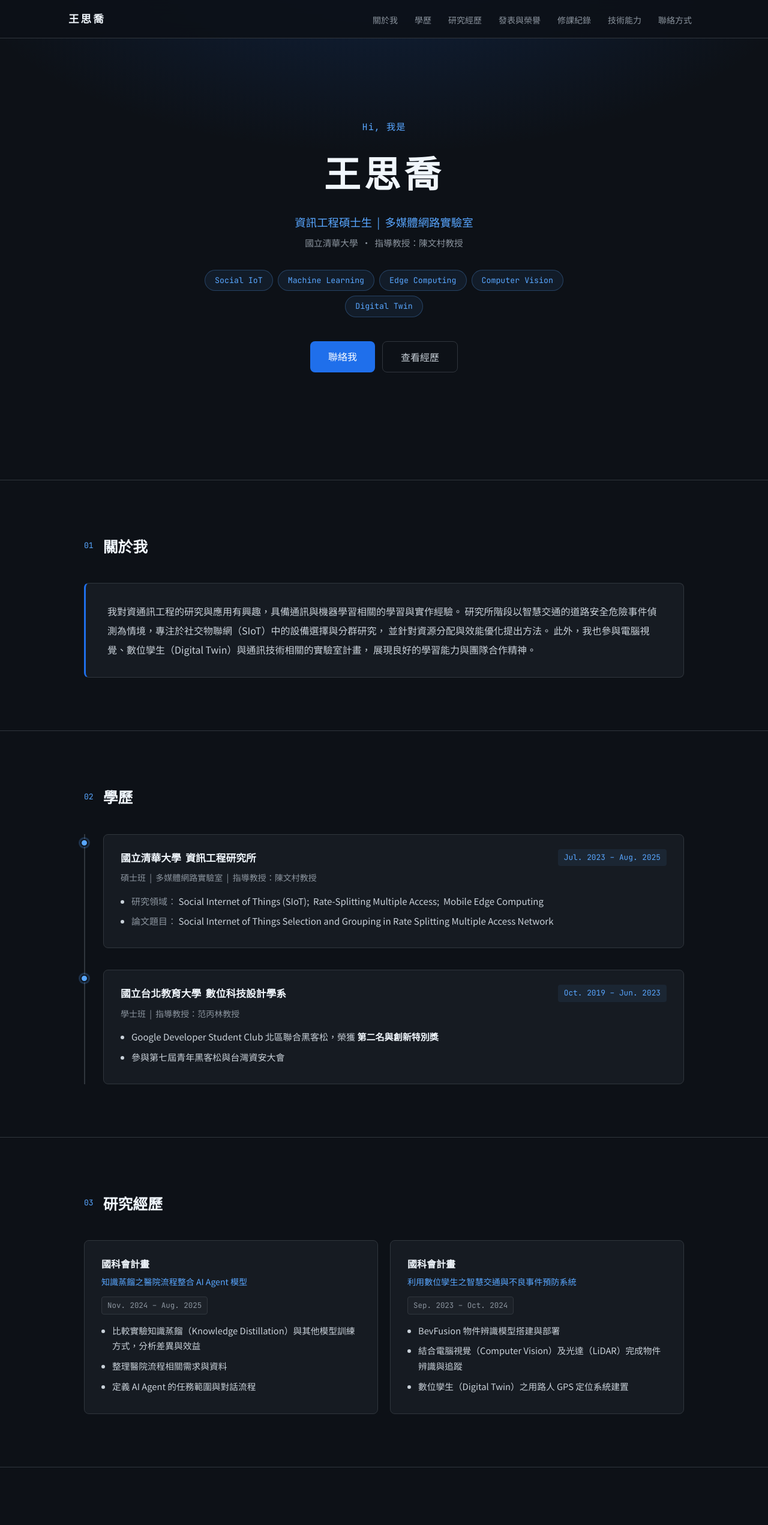
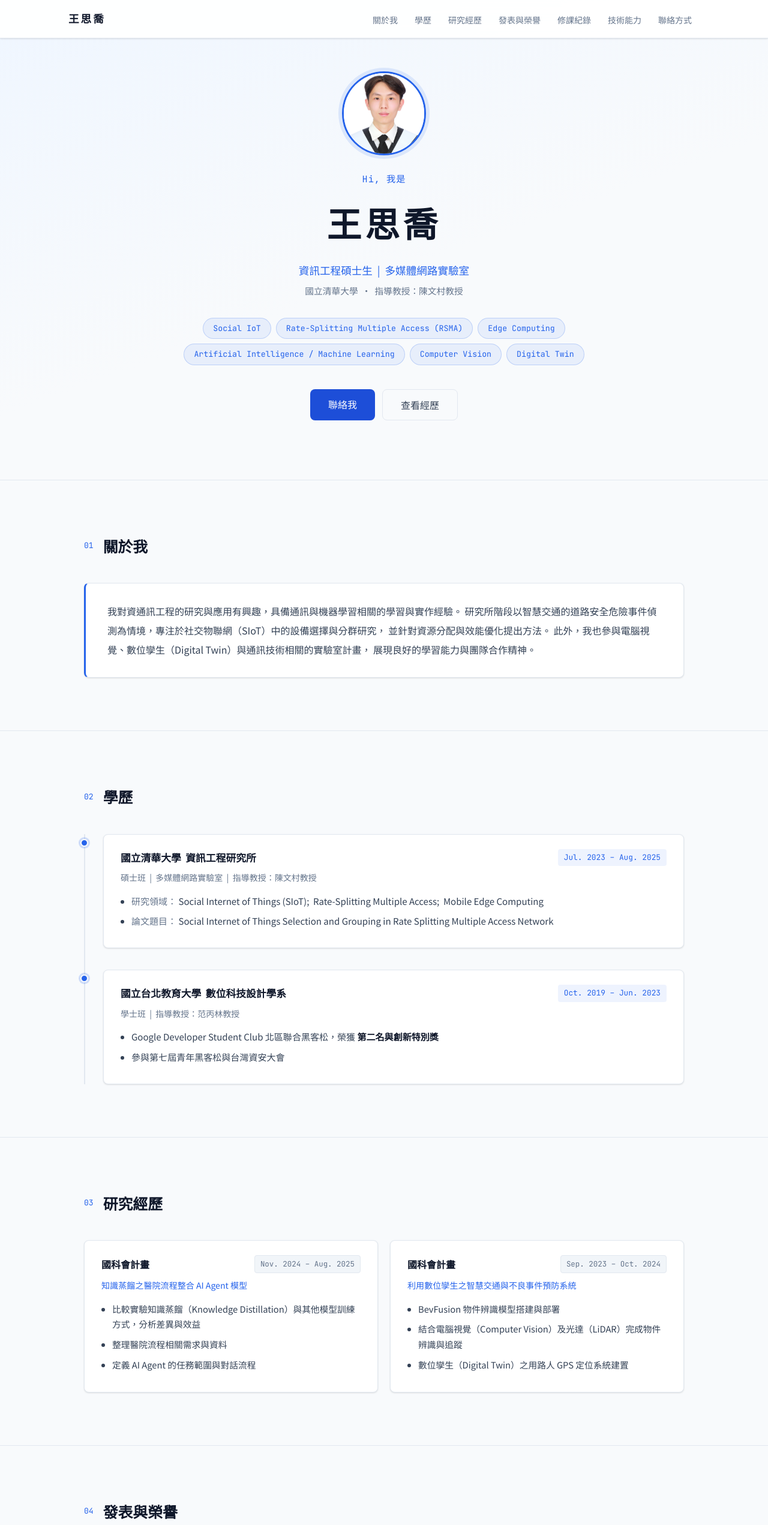
Before and after one commit to marcowang-0423/marco-resume, a plain HTML site: page index.html in a window 1280 px wide. Shown: the top 2543 px of the page at 60% size. Drawn offline with Linux system fonts and the light colour scheme.

Commit message:
Light theme, fix date alignment, add profile photo

```diff
--- a/index.html
+++ b/index.html
@@ -32,14 +32,16 @@
     <!-- ===== Hero ===== -->
     <section id="hero">
         <div class="hero-content">
+            <img class="hero-photo" src="assets/profile.jpg" alt="王思喬" onerror="this.style.display='none'">
             <p class="hero-greeting">Hi, 我是</p>
             <h1 class="hero-name">王思喬</h1>
             <p class="hero-title">資訊工程碩士生 &nbsp;|&nbsp; 多媒體網路實驗室</p>
             <p class="hero-sub">國立清華大學 &nbsp;·&nbsp; 指導教授：陳文村教授</p>
             <div class="hero-badges">
                 <span class="badge">Social IoT</span>
-                <span class="badge">Machine Learning</span>
+                <span class="badge">Rate-Splitting Multiple Access (RSMA)</span>
                 <span class="badge">Edge Computing</span>
+                <span class="badge">Artificial Intelligence / Machine Learning</span>
                 <span class="badge">Computer Vision</span>
                 <span class="badge">Digital Twin</span>
             </div>
@@ -120,12 +122,10 @@
 
                 <div class="exp-card">
                     <div class="exp-header">
-                        <div>
-                            <h3>國科會計畫</h3>
-                            <p class="exp-project">知識蒸餾之醫院流程整合 AI Agent 模型</p>
-                        </div>
+                        <h3>國科會計畫</h3>
                         <span class="exp-date">Nov. 2024 – Aug. 2025</span>
                     </div>
+                    <p class="exp-project">知識蒸餾之醫院流程整合 AI Agent 模型</p>
                     <ul>
                         <li>比較實驗知識蒸餾（Knowledge Distillation）與其他模型訓練方式，分析差異與效益</li>
                         <li>整理醫院流程相關需求與資料</li>
@@ -135,12 +135,10 @@
 
                 <div class="exp-card">
                     <div class="exp-header">
-                        <div>
-                            <h3>國科會計畫</h3>
-                            <p class="exp-project">利用數位孿生之智慧交通與不良事件預防系統</p>
-                        </div>
+                        <h3>國科會計畫</h3>
                         <span class="exp-date">Sep. 2023 – Oct. 2024</span>
                     </div>
+                    <p class="exp-project">利用數位孿生之智慧交通與不良事件預防系統</p>
                     <ul>
                         <li>BevFusion 物件辨識模型搭建與部署</li>
                         <li>結合電腦視覺（Computer Vision）及光達（LiDAR）完成物件辨識與追蹤</li>
--- a/styles.css
+++ b/styles.css
@@ -1,19 +1,21 @@
 /* ===== Variables ===== */
 :root {
-    --bg:         #0d1117;
-    --bg-card:    #161b22;
-    --bg-card2:   #1c2128;
-    --accent:     #58a6ff;
-    --accent-dim: #1f6feb;
-    --text:       #c9d1d9;
-    --text-muted: #8b949e;
-    --heading:    #f0f6fc;
-    --border:     #30363d;
-    --green:      #3fb950;
-    --yellow:     #d29922;
+    --bg:         #f8fafc;
+    --bg-card:    #ffffff;
+    --bg-card2:   #f1f5f9;
+    --accent:     #2563eb;
+    --accent-dim: #1d4ed8;
+    --text:       #334155;
+    --text-muted: #64748b;
+    --heading:    #0f172a;
+    --border:     #e2e8f0;
+    --green:      #16a34a;
+    --yellow:     #b45309;
     --radius:     8px;
     --font:       'Noto Sans TC', sans-serif;
     --mono:       'JetBrains Mono', monospace;
+    --shadow:     0 1px 3px rgba(0,0,0,0.08), 0 1px 2px rgba(0,0,0,0.05);
+    --shadow-md:  0 4px 8px rgba(0,0,0,0.1), 0 2px 4px rgba(0,0,0,0.06);
 }
 
 /* ===== Reset ===== */
@@ -41,10 +43,11 @@ strong { color: var(--heading); }
     top: 0;
     width: 100%;
     height: 64px;
-    background: rgba(13, 17, 23, 0.88);
+    background: rgba(255, 255, 255, 0.92);
     backdrop-filter: blur(12px);
     -webkit-backdrop-filter: blur(12px);
     border-bottom: 1px solid var(--border);
+    box-shadow: var(--shadow);
     z-index: 1000;
 }
 
@@ -82,7 +85,7 @@ strong { color: var(--heading); }
 .nav-links a:hover,
 .nav-links a.active {
     color: var(--accent);
-    background: rgba(88, 166, 255, 0.09);
+    background: rgba(37, 99, 235, 0.08);
     text-decoration: none;
 }
 
@@ -113,12 +116,21 @@ strong { color: var(--heading); }
     justify-content: center;
     text-align: center;
     padding: 80px 24px 60px;
-    background:
-        radial-gradient(ellipse 80% 60% at 50% -10%, rgba(31, 111, 235, 0.18) 0%, transparent 70%),
-        var(--bg);
+    background: linear-gradient(160deg, #eff6ff 0%, #f8fafc 55%);
 }
 
 .hero-content { max-width: 700px; }
+
+.hero-photo {
+    width: 140px;
+    height: 140px;
+    border-radius: 50%;
+    object-fit: cover;
+    object-position: center top;
+    border: 3px solid var(--accent);
+    box-shadow: 0 0 0 6px rgba(37, 99, 235, 0.12);
+    margin-bottom: 20px;
+}
 
 .hero-greeting {
     color: var(--accent);
@@ -129,7 +141,7 @@ strong { color: var(--heading); }
 }
 
 .hero-name {
-    font-size: 3.8rem;
+    font-size: 3.6rem;
     font-weight: 700;
     color: var(--heading);
     letter-spacing: 6px;
@@ -137,7 +149,7 @@ strong { color: var(--heading); }
 }
 
 .hero-title {
-    font-size: 1.15rem;
+    font-size: 1.1rem;
     color: var(--accent);
     margin-bottom: 6px;
 }
@@ -157,8 +169,8 @@ strong { color: var(--heading); }
 }
 
 .badge {
-    background: rgba(88, 166, 255, 0.08);
-    border: 1px solid rgba(88, 166, 255, 0.28);
+    background: rgba(37, 99, 235, 0.08);
+    border: 1px solid rgba(37, 99, 235, 0.22);
     color: var(--accent);
     padding: 5px 16px;
     border-radius: 20px;
@@ -228,7 +240,8 @@ section:not(#hero) {
     padding: 30px 36px;
     font-size: 1rem;
     line-height: 2;
-    border-left: 3px solid var(--accent-dim);
+    border-left: 3px solid var(--accent);
+    box-shadow: var(--shadow);
 }
 
 /* ===== Timeline ===== */
@@ -253,7 +266,7 @@ section:not(#hero) {
     background: var(--accent);
     border-radius: 50%;
     border: 2px solid var(--bg);
-    box-shadow: 0 0 0 3px rgba(88, 166, 255, 0.22);
+    box-shadow: 0 0 0 3px rgba(37, 99, 235, 0.2);
 }
 
 .timeline-content {
@@ -261,9 +274,13 @@ section:not(#hero) {
     border: 1px solid var(--border);
     border-radius: var(--radius);
     padding: 24px 28px;
-    transition: border-color 0.18s;
+    box-shadow: var(--shadow);
+    transition: box-shadow 0.18s, border-color 0.18s;
 }
-.timeline-content:hover { border-color: rgba(88, 166, 255, 0.4); }
+.timeline-content:hover {
+    border-color: rgba(37, 99, 235, 0.35);
+    box-shadow: var(--shadow-md);
+}
 
 .timeline-header {
     display: flex;
@@ -285,7 +302,7 @@ section:not(#hero) {
     font-family: var(--mono);
     font-size: 0.8rem;
     white-space: nowrap;
-    background: rgba(88, 166, 255, 0.08);
+    background: rgba(37, 99, 235, 0.08);
     padding: 3px 10px;
     border-radius: 4px;
 }
@@ -296,9 +313,7 @@ section:not(#hero) {
     margin-bottom: 14px;
 }
 
-.timeline-content ul {
-    padding-left: 18px;
-}
+.timeline-content ul { padding-left: 18px; }
 .timeline-content li {
     margin-bottom: 7px;
     font-size: 0.94rem;
@@ -317,27 +332,30 @@ section:not(#hero) {
     border: 1px solid var(--border);
     border-radius: var(--radius);
     padding: 24px 28px;
-    transition: border-color 0.18s;
+    box-shadow: var(--shadow);
+    transition: box-shadow 0.18s, border-color 0.18s;
 }
-.exp-card:hover { border-color: rgba(88, 166, 255, 0.4); }
+.exp-card:hover {
+    border-color: rgba(37, 99, 235, 0.35);
+    box-shadow: var(--shadow-md);
+}
 
 .exp-header {
     display: flex;
     justify-content: space-between;
-    align-items: flex-start;
+    align-items: center;
     gap: 12px;
-    margin-bottom: 14px;
-    flex-wrap: wrap;
+    margin-bottom: 8px;
 }
 .exp-header h3 {
     color: var(--heading);
     font-size: 1rem;
     font-weight: 700;
-    margin-bottom: 4px;
 }
 .exp-project {
     color: var(--accent);
     font-size: 0.88rem;
+    margin-bottom: 14px;
 }
 .exp-date {
     color: var(--text-muted);
@@ -348,6 +366,7 @@ section:not(#hero) {
     padding: 3px 9px;
     border-radius: 4px;
     border: 1px solid var(--border);
+    flex-shrink: 0;
 }
 .exp-card ul { padding-left: 18px; }
 .exp-card li {
@@ -370,9 +389,13 @@ section:not(#hero) {
     border: 1px solid var(--border);
     border-radius: var(--radius);
     padding: 20px 24px;
-    transition: border-color 0.18s;
+    box-shadow: var(--shadow);
+    transition: box-shadow 0.18s, border-color 0.18s;
 }
-.pub-item:hover { border-color: rgba(88, 166, 255, 0.4); }
+.pub-item:hover {
+    border-color: rgba(37, 99, 235, 0.35);
+    box-shadow: var(--shadow-md);
+}
 
 .pub-badge {
     flex-shrink: 0;
@@ -383,14 +406,14 @@ section:not(#hero) {
     font-family: var(--mono);
 }
 .pub-journal {
-    background: rgba(88, 166, 255, 0.12);
+    background: rgba(37, 99, 235, 0.08);
     color: var(--accent);
-    border: 1px solid rgba(88, 166, 255, 0.3);
+    border: 1px solid rgba(37, 99, 235, 0.25);
 }
 .pub-award {
-    background: rgba(210, 153, 34, 0.12);
-    color: #e3b341;
-    border: 1px solid rgba(210, 153, 34, 0.3);
+    background: rgba(180, 83, 9, 0.08);
+    color: #b45309;
+    border: 1px solid rgba(180, 83, 9, 0.25);
 }
 
 .pub-content p { font-size: 0.95rem; line-height: 1.65; }
@@ -408,6 +431,7 @@ section:not(#hero) {
     border: 1px solid var(--border);
     border-radius: var(--radius);
     overflow: hidden;
+    box-shadow: var(--shadow);
 }
 
 .course-group-title {
@@ -435,10 +459,10 @@ section:not(#hero) {
 }
 .course-table td {
     padding: 9px 16px;
-    border-bottom: 1px solid rgba(48, 54, 61, 0.5);
+    border-bottom: 1px solid #f1f5f9;
 }
 .course-table tr:last-child td { border-bottom: none; }
-.course-table tr:hover td { background: rgba(88, 166, 255, 0.04); }
+.course-table tr:hover td { background: rgba(37, 99, 235, 0.03); }
 
 .grade { font-family: var(--mono); font-weight: 600; font-size: 0.85rem; }
 .grade-a { color: var(--green); }
@@ -456,6 +480,7 @@ section:not(#hero) {
     border: 1px solid var(--border);
     border-radius: var(--radius);
     padding: 20px 24px;
+    box-shadow: var(--shadow);
 }
 .skill-group h3 {
     color: var(--text-muted);
@@ -472,16 +497,20 @@ section:not(#hero) {
     gap: 8px;
 }
 .skill-tag {
-    background: rgba(88, 166, 255, 0.06);
+    background: var(--bg-card2);
     border: 1px solid var(--border);
     color: var(--text);
     padding: 5px 14px;
     border-radius: 6px;
     font-size: 0.875rem;
     font-family: var(--mono);
-    transition: border-color 0.18s, color 0.18s;
+    transition: border-color 0.18s, color 0.18s, background 0.18s;
 }
-.skill-tag:hover { border-color: var(--accent); color: var(--accent); }
+.skill-tag:hover {
+    border-color: var(--accent);
+    color: var(--accent);
+    background: rgba(37, 99, 235, 0.06);
+}
 
 /* ===== Contact ===== */
 .contact-grid {
@@ -500,9 +529,13 @@ section:not(#hero) {
     gap: 16px;
     flex: 1;
     min-width: 220px;
-    transition: border-color 0.18s;
+    box-shadow: var(--shadow);
+    transition: box-shadow 0.18s, border-color 0.18s;
 }
-.contact-item:hover { border-color: rgba(88, 166, 255, 0.4); }
+.contact-item:hover {
+    border-color: rgba(37, 99, 235, 0.35);
+    box-shadow: var(--shadow-md);
+}
 
 .contact-icon {
     width: 36px;
@@ -529,6 +562,7 @@ footer {
     border-top: 1px solid var(--border);
     color: var(--text-muted);
     font-size: 0.84rem;
+    background: var(--bg-card2);
 }
 
 /* ===== Responsive ===== */
@@ -550,6 +584,7 @@ footer {
         flex-direction: column;
         padding: 10px;
         gap: 2px;
+        box-shadow: var(--shadow-md);
     }
     .nav-links.open { display: flex; }
     .hamburger { display: flex; }
@@ -558,7 +593,5 @@ footer {
     .hero-title { font-size: 1rem; }
 
     .timeline-header { flex-direction: column; gap: 8px; }
-    .exp-header { flex-direction: column; }
-
     .about-card { padding: 20px 22px; }
 }
```
Also changed, not shown: assets/profile.jpg (added).
